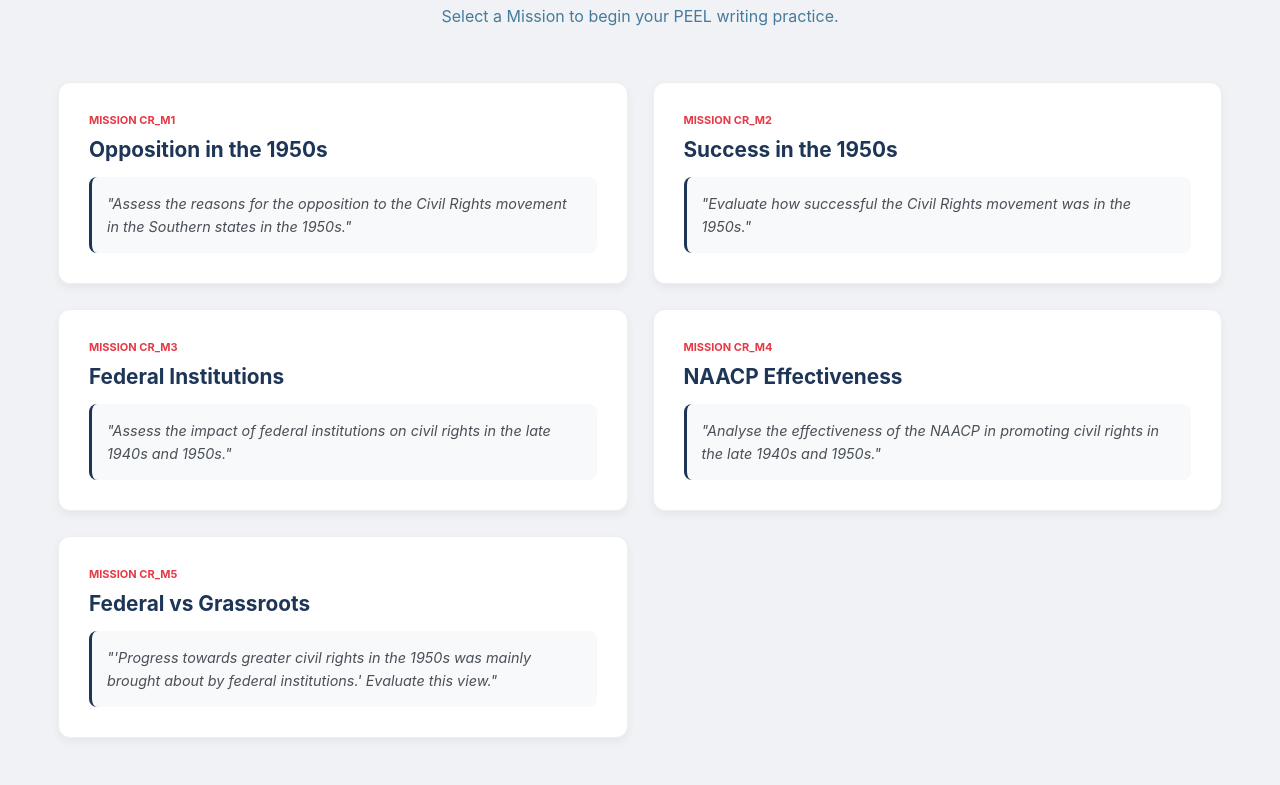
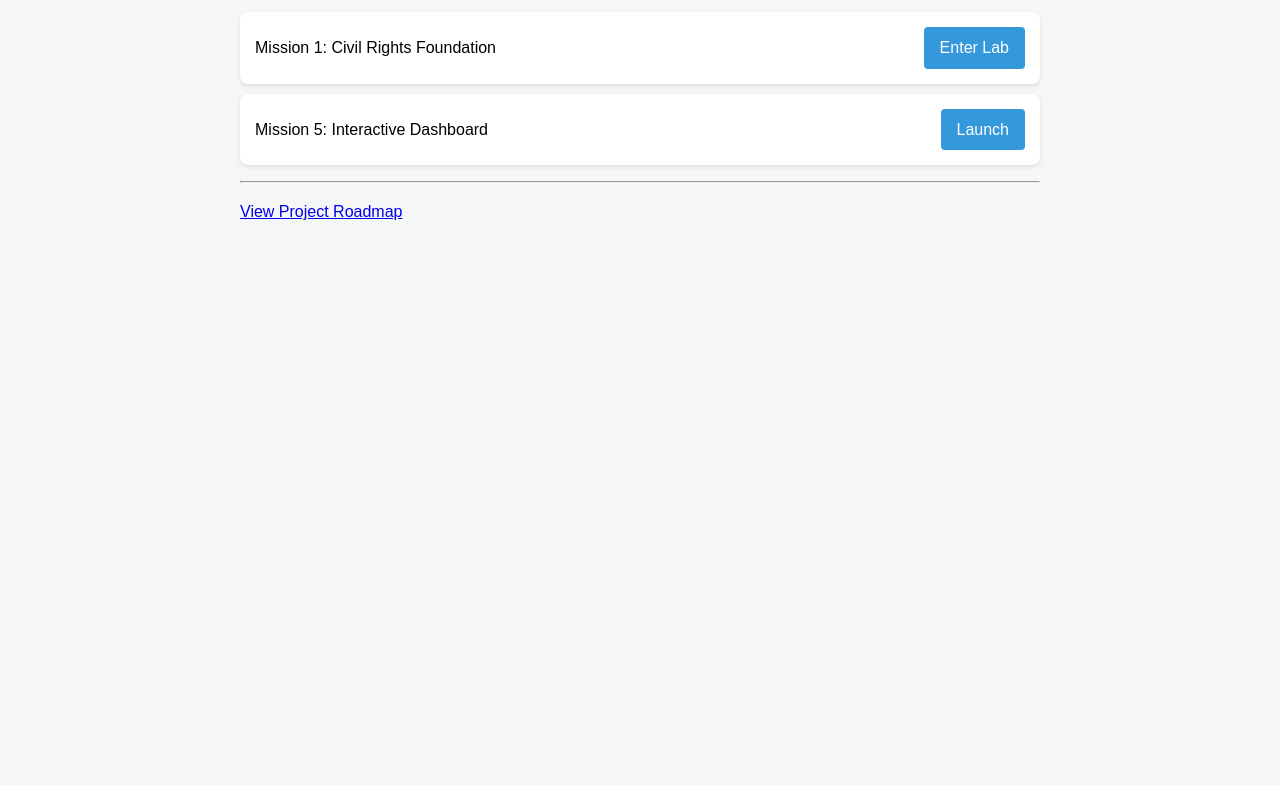
Before and after one commit to zhongyuxi98-jpg/history-peel-tool, a plain HTML site: page index.html in a window 1280 px wide. Shown: the part 134-919 px from the top of the page. After the commit the page ends 800 px from the top, so only its background shows below. Drawn offline with Linux system fonts and the light colour scheme.

Commit message:
style: update index navigation for students

```diff
--- a/index.html
+++ b/index.html
@@ -1,51 +1,30 @@
- <!DOCTYPE html>
+<!DOCTYPE html>
 <html lang="en">
 <head>
     <meta charset="UTF-8">
-    <title>Civil Rights Writing Hub</title>
+    <title>Geekgirl PEEL Workstation</title>
     <style>
-        body { font-family: 'Inter', sans-serif; background: #f0f2f5; padding: 50px; display: flex; flex-direction: column; align-items: center; }
-        .header { text-align: center; margin-bottom: 40px; }
-        .grid { display: grid; grid-template-columns: repeat(auto-fit, minmax(380px, 1fr)); gap: 25px; max-width: 1200px; width: 100%; }
-        .card { background: white; padding: 30px; border-radius: 12px; box-shadow: 0 4px 10px rgba(0,0,0,0.05); cursor: pointer; transition: 0.3s; border: 1px solid #eee; display: flex; flex-direction: column; justify-content: space-between; }
-        .card:hover { transform: translateY(-5px); box-shadow: 0 12px 20px rgba(0,0,0,0.1); border-color: #457b9d; }
-        .mid { color: #e63946; font-size: 11px; font-weight: bold; margin-bottom: 10px; text-transform: uppercase; }
-        h3 { margin: 0 0 15px 0; color: #1d3557; font-size: 1.3rem; }
-        .q-box { background: #f8f9fa; padding: 15px; border-radius: 8px; border-left: 3px solid #1d3557; color: #495057; font-size: 0.9rem; line-height: 1.6; font-style: italic; }
+        body { font-family: sans-serif; padding: 40px; line-height: 1.6; max-width: 800px; margin: 0 auto; background: #f4f7f6; }
+        h1 { color: #2c3e50; border-bottom: 2px solid #3498db; padding-bottom: 10px; }
+        .mission-list { list-style: none; padding: 0; }
+        .mission-item { background: white; margin: 10px 0; padding: 15px; border-radius: 8px; box-shadow: 0 2px 4px rgba(0,0,0,0.1); display: flex; justify-content: space-between; align-items: center; }
+        .btn { background: #3498db; color: white; text-decoration: none; padding: 8px 16px; border-radius: 4px; }
+        .btn:hover { background: #2980b9; }
     </style>
 </head>
 <body>
-    <div class="header">
-        <h1>Civil Rights Writing Hub</h1>
-        <p style="color: #457b9d;">Select a Mission to begin your PEEL writing practice.</p>
-    </div>
-    <div class="grid">
-        <div class="card" onclick="location.href='assets/missions/CR_M1_workspace.html'">
-            <div class="mid">Mission CR_M1</div>
-            <h3>Opposition in the 1950s</h3>
-            <div class="q-box">"Assess the reasons for the opposition to the Civil Rights movement in the Southern states in the 1950s."</div>
-        </div>
-        <div class="card" onclick="location.href='assets/missions/CR_M2_workspace.html'">
-            <div class="mid">Mission CR_M2</div>
-            <h3>Success in the 1950s</h3>
-            <div class="q-box">"Evaluate how successful the Civil Rights movement was in the 1950s."</div>
-        </div>
-        <div class="card" onclick="location.href='assets/missions/CR_M3_workspace.html'">
-            <div class="mid">Mission CR_M3</div>
-            <h3>Federal Institutions</h3>
-            <div class="q-box">"Assess the impact of federal institutions on civil rights in the late 1940s and 1950s."</div>
-        </div>
-        <div class="card" onclick="location.href='assets/missions/CR_M4_workspace.html'">
-            <div class="mid">Mission CR_M4</div>
-            <h3>NAACP Effectiveness</h3>
-            <div class="q-box">"Analyse the effectiveness of the NAACP in promoting civil rights in the late 1940s and 1950s."</div>
-        </div>
-        <div class="card" onclick="location.href='assets/missions/CR_M5_workspace.html'">
-            <div class="mid">Mission CR_M5</div>
-            <h3>Federal vs Grassroots</h3>
-            <div class="q-box">"'Progress towards greater civil rights in the 1950s was mainly brought about by federal institutions.' Evaluate this view."</div>
-        </div>
-    </div>
-    <p style="margin-top: 50px; color: #adb5bd; font-size: 0.8rem;">GeekGirl Visual Engine v2.1 • Day 03 Refined</p>
+    <h1>🚀 PEEL Workstation Missions</h1>
+    <ul class="mission-list">
+        <li class="mission-item">
+            <span>Mission 1: Civil Rights Foundation</span>
+            <a class="btn" href="assets/missions/CR_M1_workspace.html">Enter Lab</a>
+        </li>
+        <li class="mission-item">
+            <span>Mission 5: Interactive Dashboard</span>
+            <a class="btn" href="assets/missions/CR_M5_interactive.html">Launch</a>
+        </li>
+    </ul>
+    <hr>
+    <p><a href="ROADMAP.md">View Project Roadmap</a></p>
 </body>
 </html>
```
